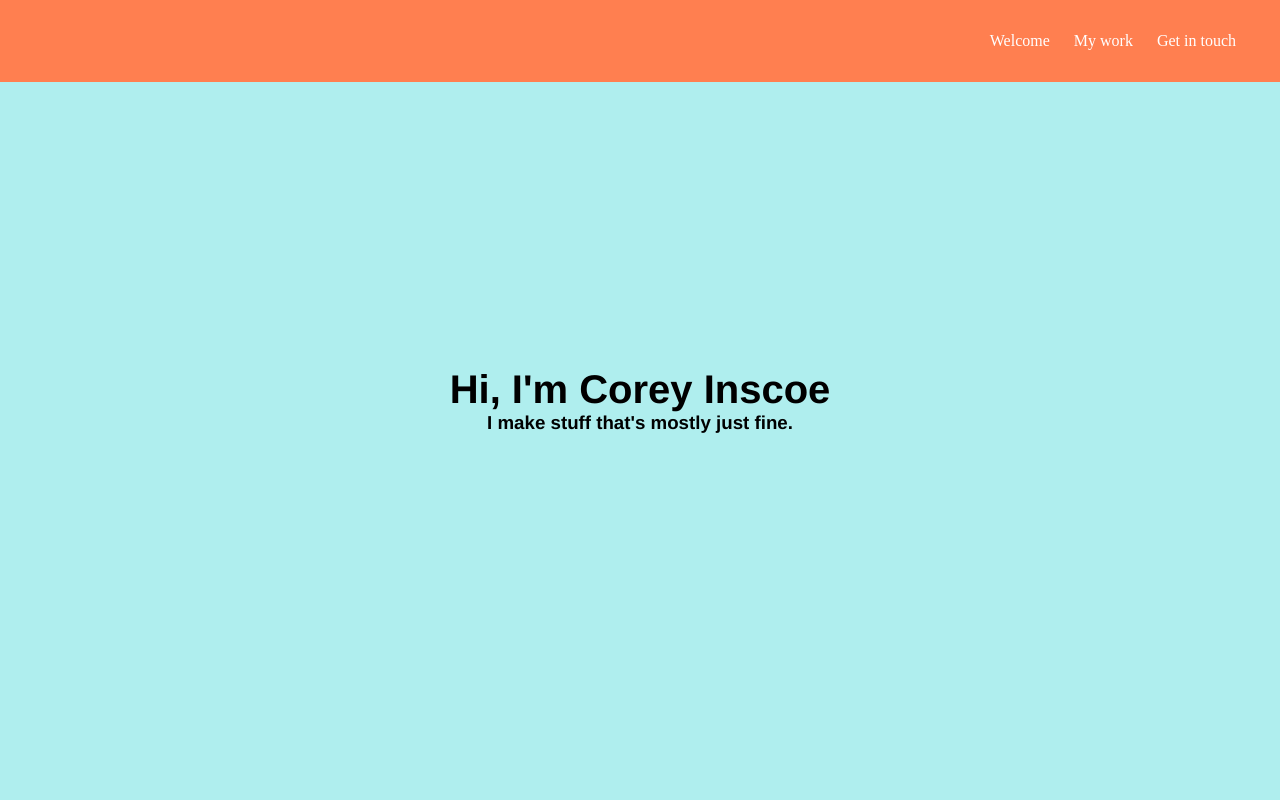
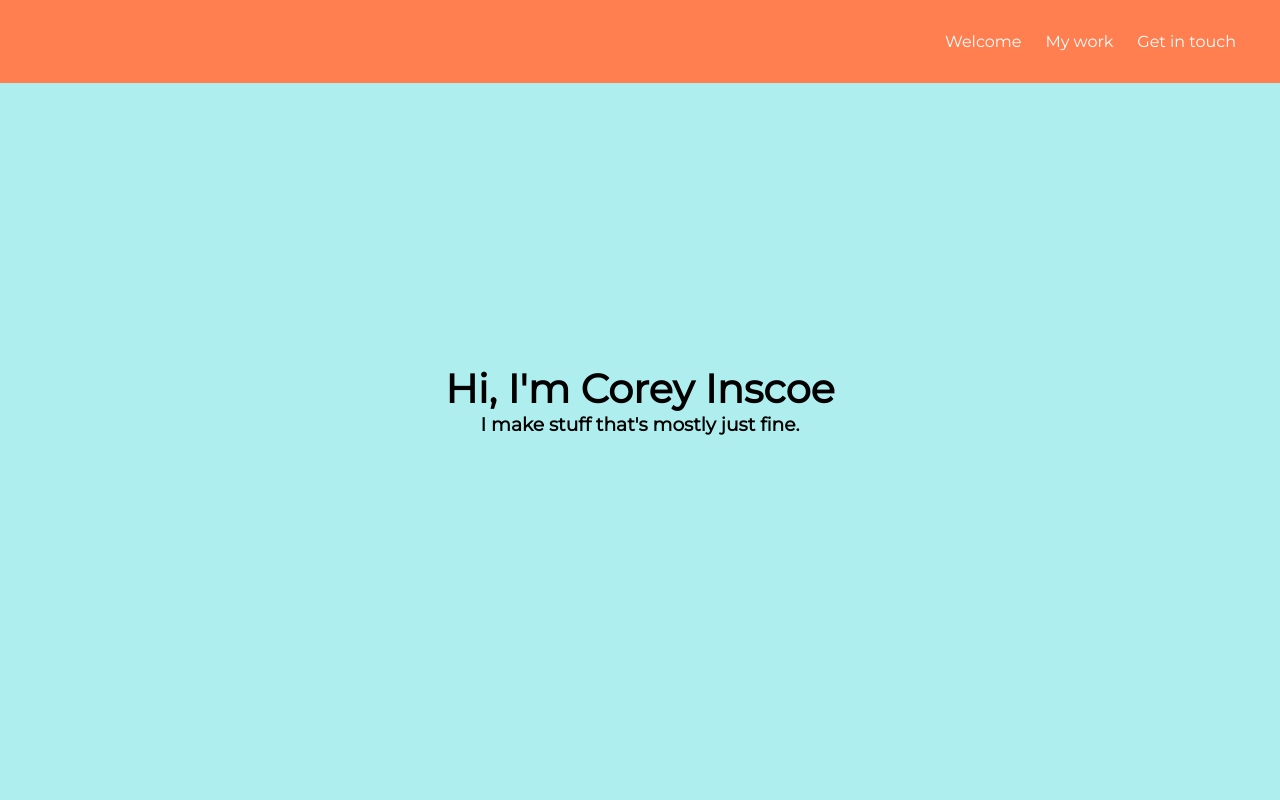
Before and after one commit to coreyinscoe/portfolio-fcc, a plain HTML site: page index.html in a window 1280 px wide. Shown: the top 800 px of the page. Drawn offline with Linux system fonts and the light colour scheme.

Commit message:
Update index.html

```diff
--- a/index.html
+++ b/index.html
@@ -3,6 +3,7 @@
 <head>
   <link rel="stylesheet" href="styles.css">
   <link rel="stylesheet" href="https://fonts.googleapis.com/css?family=Poppins">
+  <link rel="stylesheet" href="https://fonts.googleapis.com/css?family=Montserrat">
   <script src="https://kit.fontawesome.com/21104dffcf.js" crossorigin="anonymous"></script>
   <meta charset="utf-8">
   <meta name="viewport" content="width=device-width, initial-scale=1.0">
```
